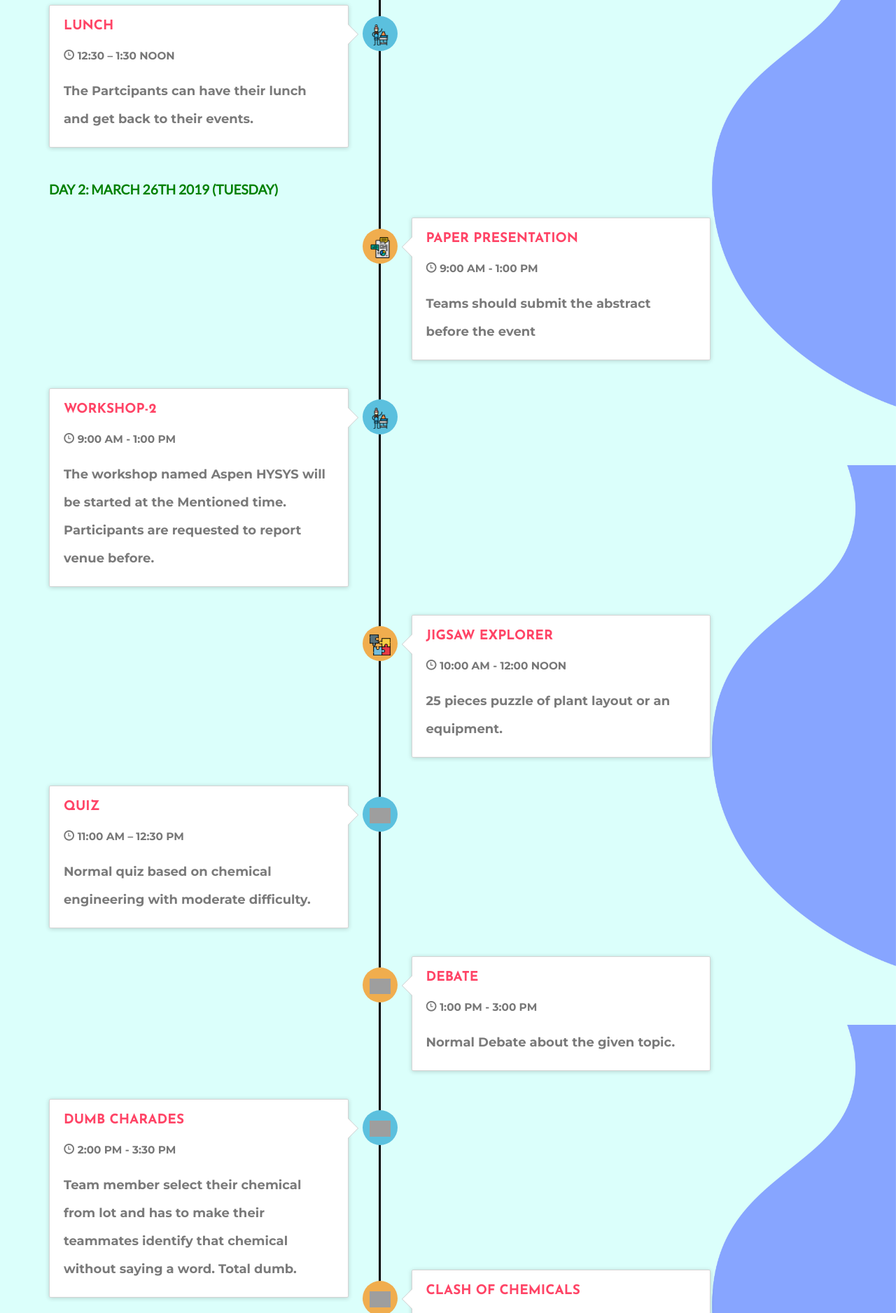
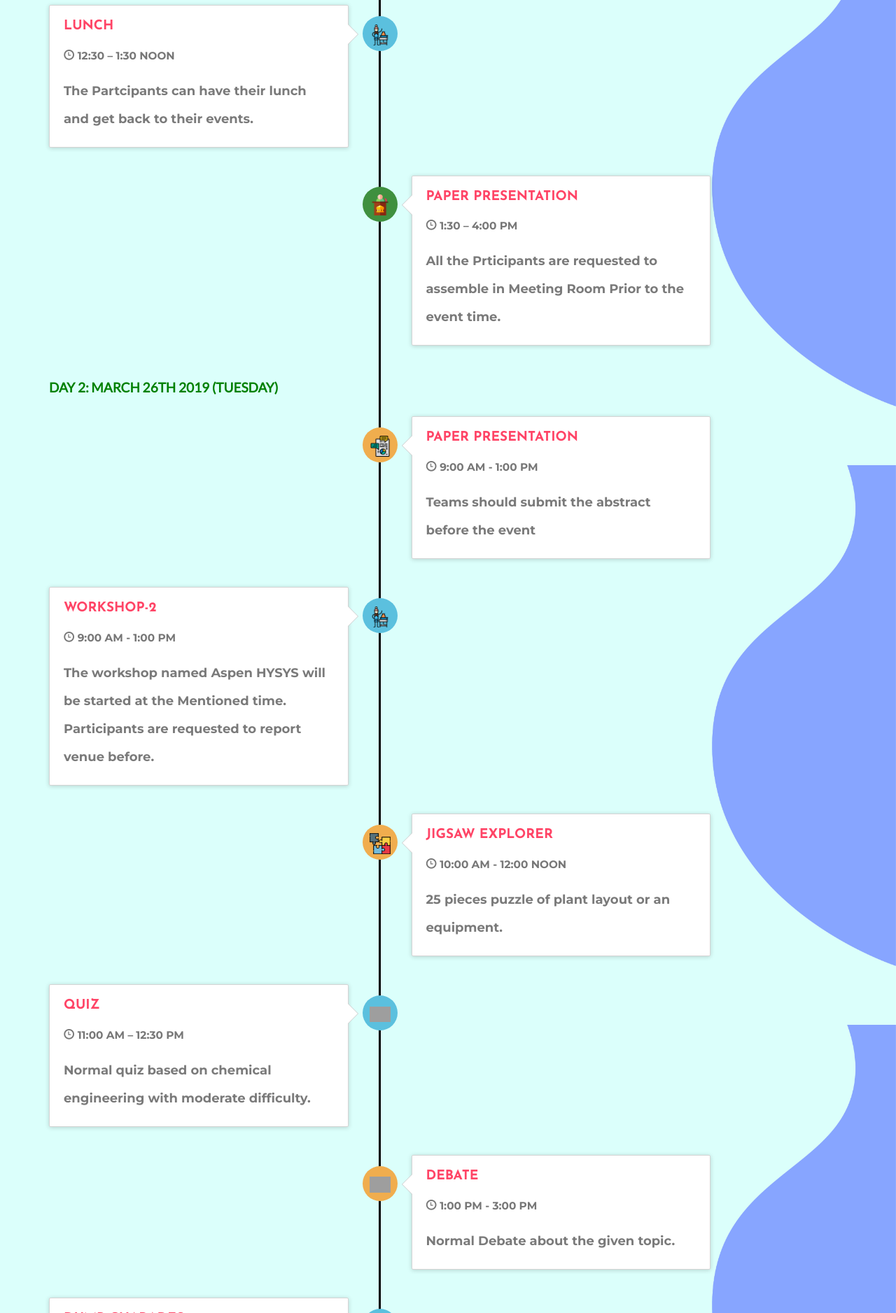
Before and after one commit to startersup/chemfluence, a PHP site: page /timeline/ in a window 1280 px wide. Shown: the part 935-2812 px from the top of the page at 70% size. Run offline with PHP 8.4, Linux system fonts and the light colour scheme; some libraries are stand-ins or nearby versions; grey boxes are pictures that could not be loaded.

Commit message:
Update index.php
sss

```diff
--- a/timeline/index.php
+++ b/timeline/index.php
@@ -200,6 +200,18 @@ $_SESSION['redirect']='/timeline';
           </div>
         </li>
         <br>
+          <li class="timeline-inverted">
+          <div class="timeline-badge success"><img  class="imge1" src="../assets/images/lecron.png"></div>
+          <div class="timeline-panel">
+            <div class="timeline-heading">
+              <h4 class="timeline-title">PAPER PRESENTATION</h4>
+              <p><small class="text-muted"><i class="glyphicon glyphicon-time"></i> 1:30 – 4:00 PM</small></p>
+            </div>
+            <div class="timeline-body">
+              <p>All the Prticipants are requested to assemble in Meeting Room Prior to the event time.</p>
+            </div>
+          </div>
+        </li><br>
         <div class="">
 					<center><h4 style="color:green;font-family: 'lato', sans-serif;">DAY 2: MARCH 26th 2019 (TUESDAY)</h4></center>
 				<br>
```
